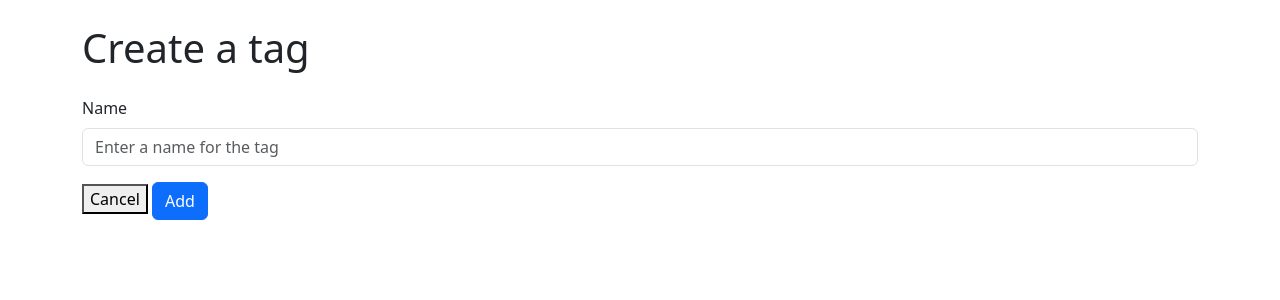
After one commit to Obersan6/flask_blogly, a Flask app: page /tags/new in a window 1280 px wide. The commit adds this page. Shown: the top 300 px of the page. Run offline with Flask 3, Linux system fonts and the light colour scheme.

Commit message:
Blogly part 3

```diff
--- a/app.py
+++ b/app.py
@@ -3,7 +3,7 @@
 # from flask import Flask, request, render_template, redirect, url_for, session, flash
 from flask import Flask, request, render_template, redirect, url_for, flash
 from flask_debugtoolbar import DebugToolbarExtension
-from models import db, connect_db, User, Post
+from models import db, connect_db, User, Post, Tag, PostTag
 
 app = Flask(__name__)
 app.config["SECRET_KEY"] = "chocolate"
@@ -88,7 +88,9 @@ def show_posts():
 def add_post(user_id):
     """Show form to add a post for that user."""
     user = User.query.get_or_404(user_id)
-    return render_template('add_post_form.html', user=user)
+    tags = Tag.query.all()
+
+    return render_template('add_post_form.html', user=user, tags=tags)
 
 # POST /users/[user-id]/posts/new --> Handle add form; add post and redirect to the user detail page.
 @app.route('/users/<int:user_id>/posts/new', methods=['POST'])
@@ -98,9 +100,17 @@ def submit_post(user_id):
 
     title = request.form['title']
     content = request.form['content']
+    tag_ids = request.form['tag_ids'] # Get selected tag IDs
 
     new_post = Post(title=title, content=content, user_id=user.id)
     db.session.add(new_post)
+    db.session.commit()
+
+    # Associated tags with the post
+    for tag_id in tag_ids:
+        tag = Tag.query.get(tag_id)
+        new_post.tags.append(tag)
+
     db.session.commit()
 
     return redirect(url_for('user', user_id=user.id))
@@ -117,7 +127,8 @@ def show_post(post_id):
 def show_edit_post_form(post_id):
     """Show form to edit a post, and to cancel (back to user page)"""
     post = Post.query.get_or_404(post_id)
-    return render_template('edit_post.html', post=post)
+    tags = Tag.query.all()
+    return render_template('edit_post.html', post=post, tags=tags)
 
 # POST route --> /posts/[post-id]/edit --> Handle editing of a post. Redirect back to the post view.
 @app.route('/posts/<int:post_id>/edit', methods=['POST'])
@@ -127,9 +138,23 @@ def edit_post(post_id):
 
     post.title = request.form['title']
     post.content = request.form['content']
+
+    # Clear existing tags
+    post.tags.clear()
+
+    # Get selected tag IDs from the form
+    tag_ids = request.form.getlist('tag_ids')
+
+    # Add the selected tags to the post
+    for tag_id in tag_ids:
+        tag = Tag.query.get(tag_id)
+        if tag:
+            post.tags.append(tag)
+
     db.session.commit()
 
     return redirect(url_for('show_post', post_id=post.id))
+
 
 # POST route /posts/[post-id]/delete --> Delete the post.
 @app.route('/posts/<int:post_id>/delete', methods=['POST'])
@@ -140,3 +165,76 @@ def delete_post(post_id):
     db.session.delete(post)
     db.session.commit()
     return redirect(url_for('user', user_id=user_id)) # Redirect to the user's detail page
+
+# GET route/tags --> Lists all tags, with links to the tag detail page.
+@app.route('/tags')
+def list_tags():
+    """Lists all tags with links to the tag detail page."""
+    tags = Tag.query.all()
+    return render_template('tags.html', tags=tags)
+
+# GET route /tags/[tag-id] --> Show detail about a tag. Have links to edit form and to delete.
+@app.route('/tags/<int:tag_id>')
+def show_tag(tag_id):
+    """Show detail about a tag. Have links to edit form and to delete."""
+    tag = Tag.query.get_or_404(tag_id)
+    return render_template('tag.html', tag=tag)
+
+# GET route /tags/new --> Shows a form to add a new tag.
+@app.route('/tags/new')
+def add_tag():
+    """Shows a form to add a new tag."""
+    return render_template('add_tag_form.html')
+
+# POST route /tags/new --> Process add form, adds tag, and redirect to tag list.
+@app.route('/tags/new', methods=['POST'])
+def submit_tag():
+    """Process add form, adds tag, and redirect to tag list."""
+    name = request.form['name']
+
+    new_tag = Tag(name=name)
+    db.session.add(new_tag)
+    db.session.commit()
+
+    return redirect(url_for('list_tags'))
+
+# GET route /tags/[tag-id]/edit --> Show edit form for a tag.
+@app.route('/tags/<int:tag_id>/edit')
+def show_edit_tag_form(tag_id):
+    """Show edit form for a tag"""
+    tag = Tag.query.get_or_404(tag_id)
+    return render_template('edit_tag.html', tag=tag)
+
+# POST route /tags/[tag-id]/edit --> Process edit form, edit tag, and redirects to the tags list.
+@app.route('/tags/<int:tag_id>/edit', methods=['POST'])
+def edit_tag(tag_id):
+    """Process edit form, edit tag, and redirects to the tags list."""
+    tag = Tag.query.get_or_404(tag_id)
+
+    tag.name = request.form['name']
+    db.session.commit()
+
+    return redirect(url_for('list_tags'))
+
+# POST route /tags/[tag-id]/delete --> Delete a tag.
+@app.route('/tags/<int:tag_id>/delete', methods=['POST'])
+def delete_tag(tag_id):
+    """Delete a tag."""
+    tag = Tag.query.get_or_404(tag_id)
+
+    db.session.delete(tag)
+    db.session.commit()
+
+    return redirect(url_for('list_tags'))
+
+
+### **Update Routes for Posts**
+
+# Update the route that shows a post so that it shows all the tags for that post.
+
+# Update the routes for adding/editing posts so that it shows a listing of the tags and lets you pick which tag(s) apply to that post. (You can use whatever form element you want here: a multi-select, a list of checkboxes, or any other way you can solve this.
+
+# <aside>
+# 💡 **Hint:** The normal way to get a value from a form, `request.form['key']`, only returns *one* value from this form. To get all of the values for that key in the form, you’ll want to investigate ***.getlist***.
+
+# </aside>
--- /dev/null
+++ b/templates/add_tag_form.html
@@ -0,0 +1,23 @@
+<!-- Form to add a new tag -->
+
+{% extends 'base.html' %}
+{% block title %}Add Tag{% endblock %}
+
+{% block content %}
+
+<div class="container mt-4">
+    <h1 class="mb-4">Create a tag</h1>
+
+    <form action="{{url_for('submit_tag')}}" method="POST">
+        <div class="mb-3">
+            <label for="name" class="form-label">Name</label>
+            <input type="text" id="name" name="name" class="form-control" placeholder="Enter a name for the tag" required>
+        </div>
+
+        <!-- FIX THIS BUTTON'S STYLE AND FUNCTIONALITY -->
+        <button>Cancel</button>
+
+        <button type="submit" class="btn btn-primary">Add</button>
+    </form>
+</div>
+{% endblock %}
```
Also changed, not shown: models.py (+25 -2 lines), templates/add_post_form.html (+11 -0 lines), templates/edit_post.html (+16 -1 lines), templates/edit_tag.html (added, +26 -0 lines), templates/post.html (+11 -1 lines), templates/tag.html (added, +25 -0 lines), templates/tags.html (added, +21 -0 lines).
